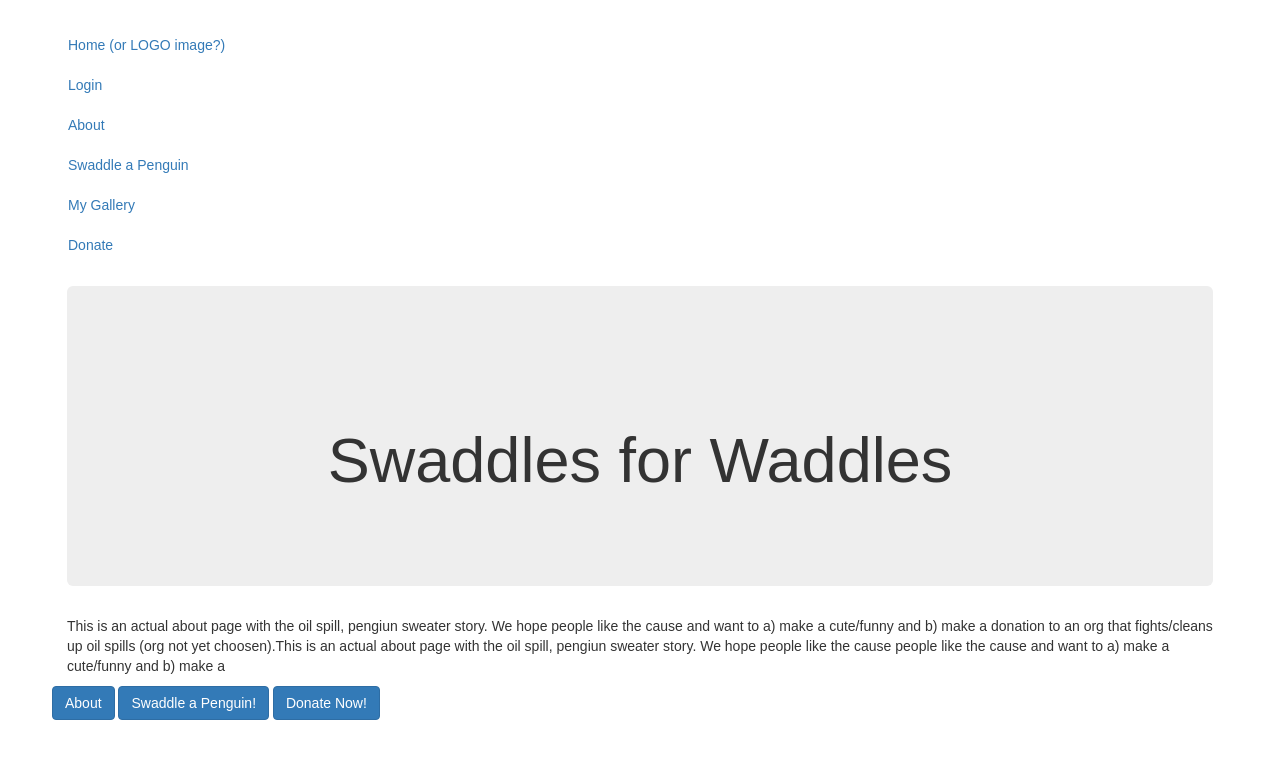
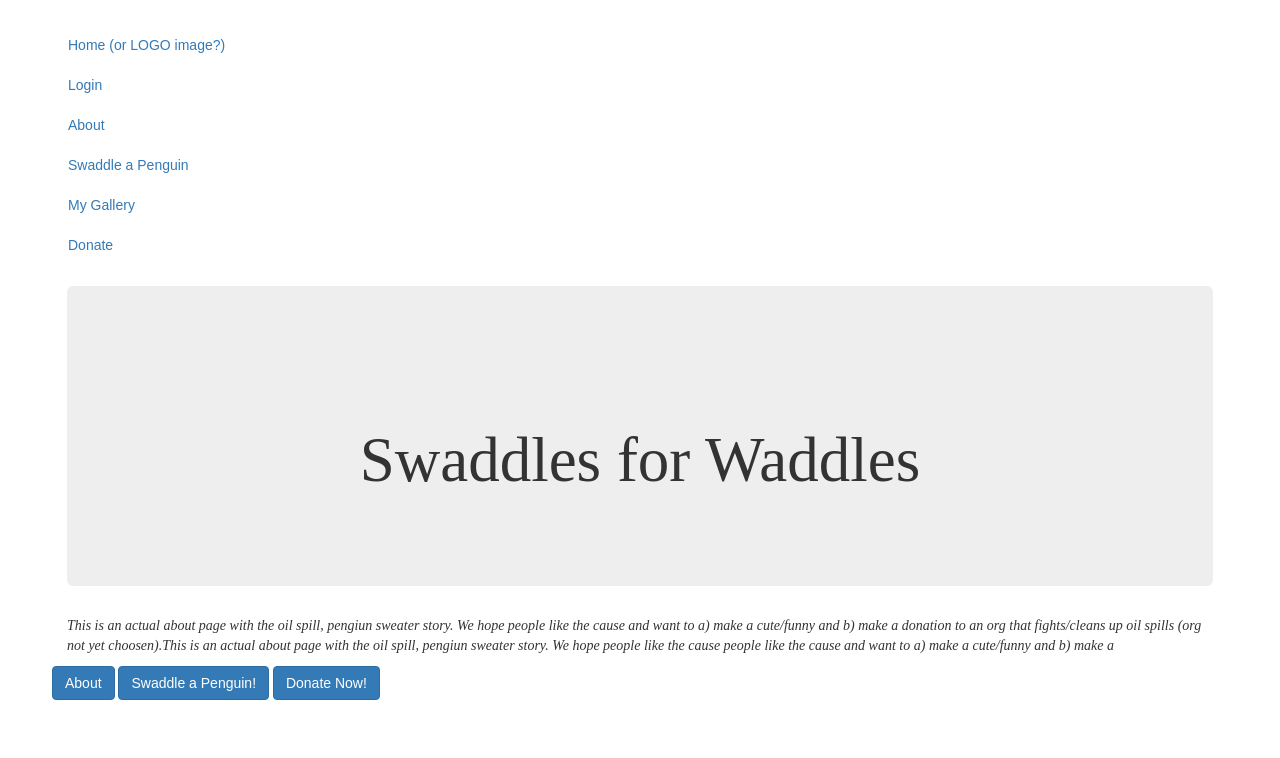
Before and after one commit to cecileanne/SwaddlesForWaddles, a React (Create React App) app in the folder client/: page / in a window 1280 px wide. Shown: the top 758 px of the page. Built offline with nearby package versions, Linux system fonts and the light colour scheme.

Commit message:
commit changes

```diff
--- a/client/src/pages/Donate/style.css
+++ b/client/src/pages/Donate/style.css
@@ -0,0 +1,8 @@
+h1 {
+  font-family: "candida";
+}
+
+p {
+  font-family: "candida";
+  font-style: italic;
+}
--- a/package.json
+++ b/package.json
@@ -4,7 +4,7 @@
   "description": "Meme Creation with a cause. Create memes of penguins in sweaters with the option to donate to keep penguins safe.",
   "main": "server.js",
   "scripts": {
-    "start": "rif-env NODE_ENV=poduction && npm run start:prod || npm run start:dev",
+    "start": "rif-env NODE_ENV=production && npm run start:prod || npm run start:dev",
     "start:prod": "npm start",
     "start:dev": "npm run client",
     "client": "cd client && npm run start",
```
